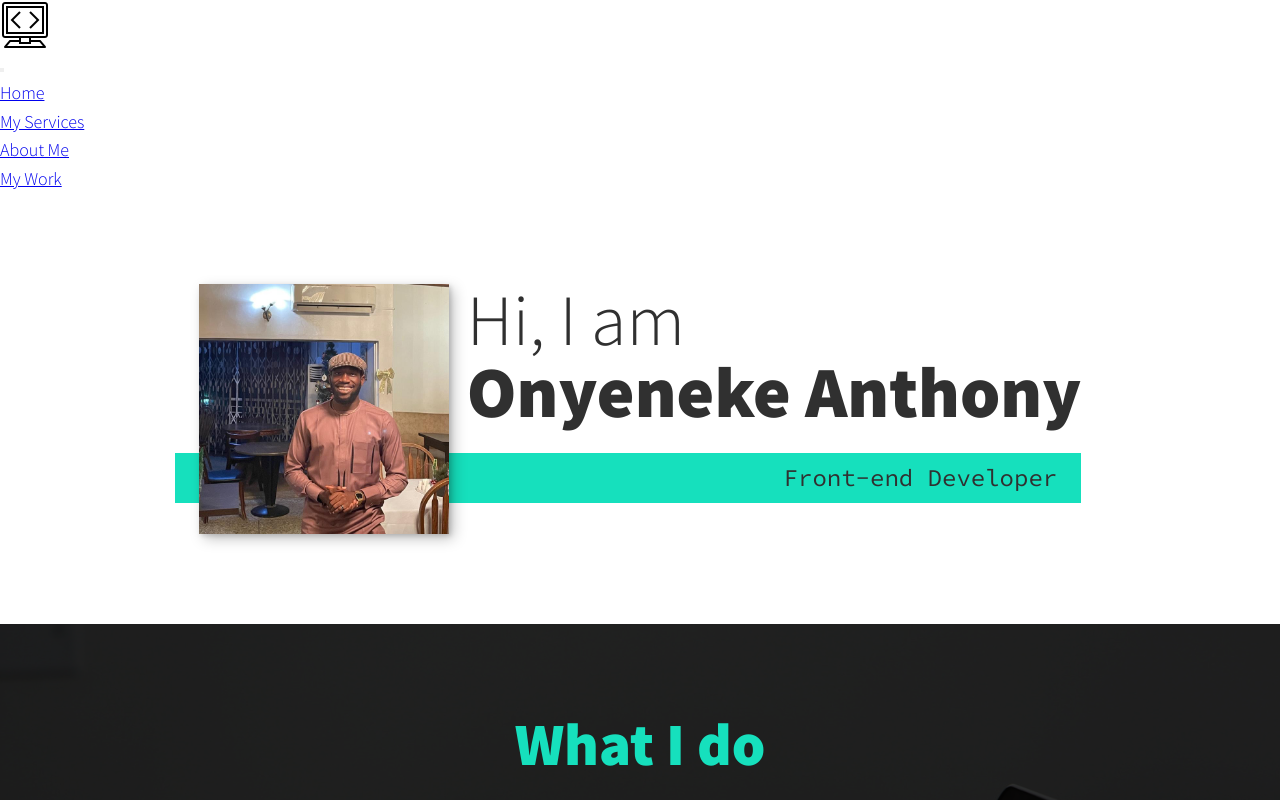
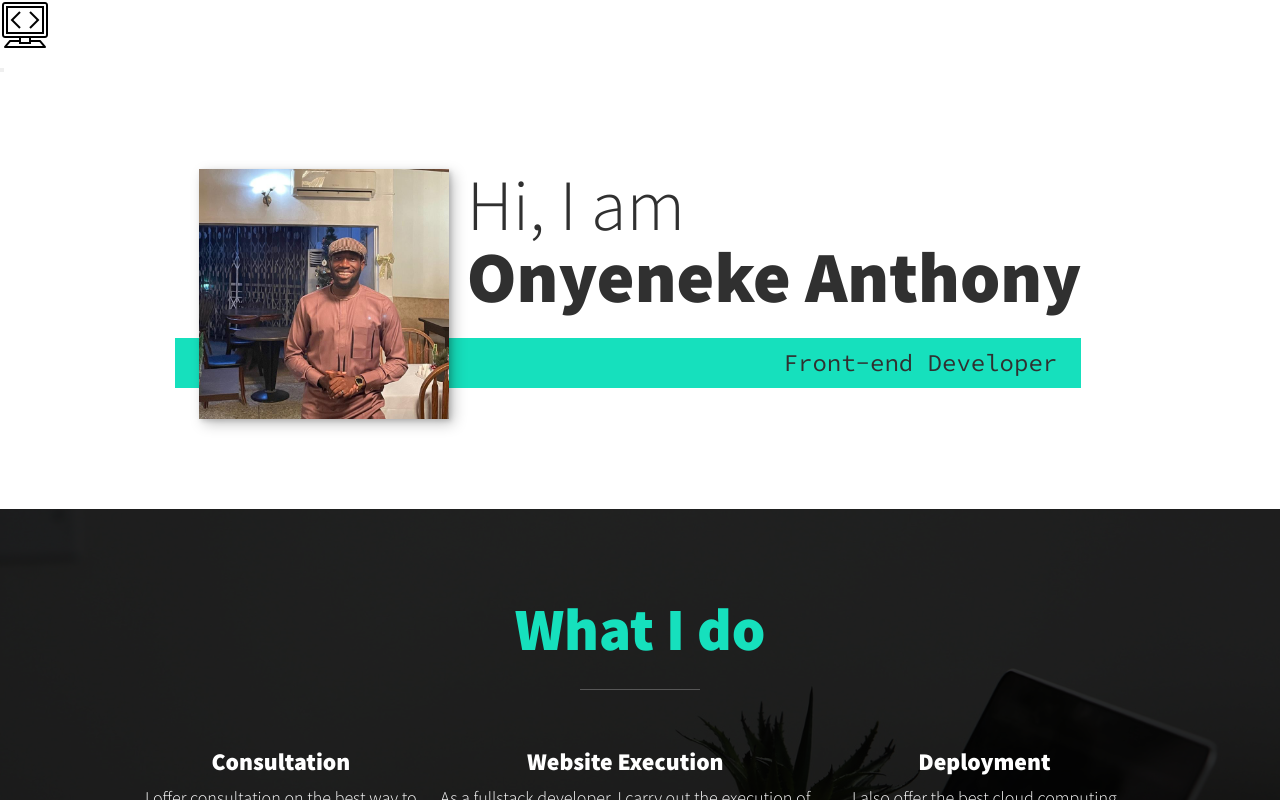
Before and after one commit to Onyeneke-AC/react-portfolio, a React (Vite) app: page /home in a window 1280 px wide. Shown: the top 800 px of the page. Built offline with nearby package versions, Linux system fonts and the light colour scheme.

Commit message:
Navbar starter

```diff
--- /dev/null
+++ b/src/components/MainNav.jsx
@@ -0,0 +1,5 @@
+function MainNav() {
+  return <div></div>;
+}
+
+export default MainNav;
--- a/src/components/Navbar.jsx
+++ b/src/components/Navbar.jsx
@@ -1,4 +1,5 @@
 import { Link } from "react-router-dom";
+import MainNav from "./MainNav";
 
 function Navbar() {
   return (
@@ -9,30 +10,7 @@ function Navbar() {
       <button class="nav-toggle" aria-label="toggle navigation">
         <span class="hamburger"></span>
       </button>
-      <nav class="nav">
-        <ul class="nav__list">
-          <li class="nav__item">
-            <Link to="#home" class="nav__link">
-              Home
-            </Link>
-          </li>
-          <li class="nav__item">
-            <Link to="#services" class="nav__link">
-              My Services
-            </Link>
-          </li>
-          <li class="nav__item">
-            <Link to="#about" class="nav__link">
-              About Me
-            </Link>
-          </li>
-          <li class="nav__item">
-            <Link to="#work" class="nav__link">
-              My Work
-            </Link>
-          </li>
-        </ul>
-      </nav>
+      <MainNav />
     </header>
   );
 }
```
